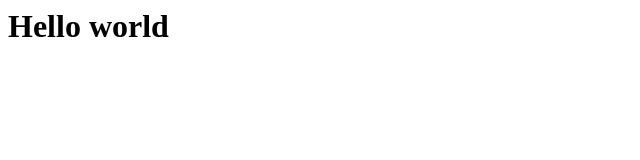
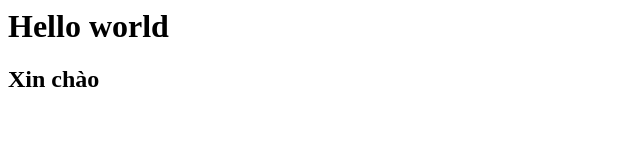
Before and after one commit to GamePieceLabs/demo-repository, a website: page index.html in a window 1280 px wide. Shown: the whole page, without its empty margins (0-640 px from the left). Drawn offline with Linux system fonts and the light colour scheme.

Commit message:
update h2 text

```diff
--- a/index.html
+++ b/index.html
@@ -1 +1,2 @@
 <h1>Hello world</h1>
+<h2>Xin chào</h2>
```
